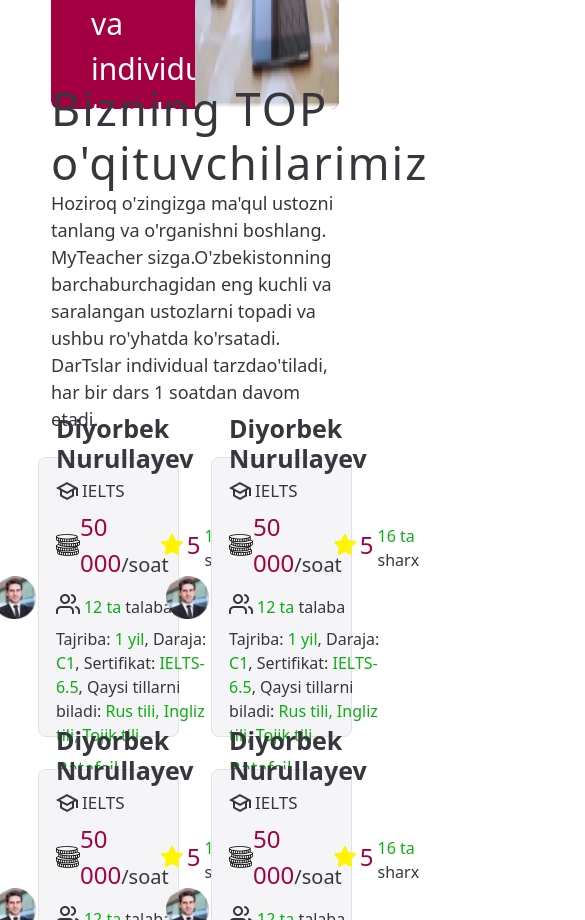
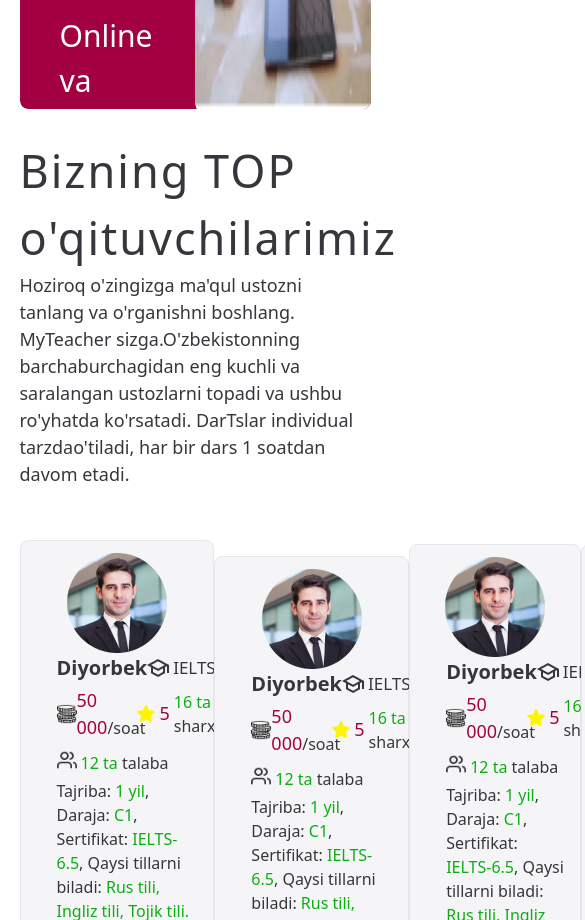
Before and after one commit to diyorbeknurillayev/myteache, a React (Create React App) app: page / in a window 390 px wide. Shown: the part 1080-2000 px from the top of the page, 585 px wide, since content can reach past the window. Built offline with nearby package versions, Linux system fonts and the light colour scheme.

Commit message:
sunnat aka bo't

```diff
--- a/public/index.html
+++ b/public/index.html
@@ -23,8 +23,6 @@
       Learn how to configure a non-root public URL by running `npm run build`.
     -->
   <title>My Teachme</title>
-  <link href="https://cdn.jsdelivr.net/npm/bootstrap@5.0.2/dist/css/bootstrap.min.css" rel="stylesheet"
-    integrity="sha384-EVSTQN3/azprG1Anm3QDgpJLIm9Nao0Yz1ztcQTwFspd3yD65VohhpuuCOmLASjC" crossorigin="anonymous">
   <!-- Yandex.Metrika counter -->
   <script type="text/javascript">
     (function (m, e, t, r, i, k, a) {
@@ -60,9 +58,6 @@
       To begin the development, run `npm start` or `yarn start`.
       To create a production bundle, use `npm run build` or `yarn build`.
     -->
-  <script src="https://cdn.jsdelivr.net/npm/bootstrap@5.0.2/dist/js/bootstrap.bundle.min.js"
-    integrity="sha384-MrcW6ZMFYlzcLA8Nl+NtUVF0sA7MsXsP1UyJoMp4YLEuNSfAP+JcXn/tWtIaxVXM"
-    crossorigin="anonymous"></script>
 </body>
 
 </html>
--- a/src/App.js
+++ b/src/App.js
@@ -1,4 +1,4 @@
-import React from 'react'
+import React, { useState } from 'react'
 import Header from './components/Header'
 import Footer from './components/Footer'
 import Home from './pages/Home'
@@ -8,9 +8,10 @@ import Comments from './pages/Comments'
 import { Route, Routes } from 'react-router-dom'
 
 function App() {
+  const [state, setState] = useState(true)
   return (
-    <>
-      <Header />
+    <div className={`${state ? 'blablabla' : 'bla_2'}`}>
+      <Header state={state} setState={setState} />
 
       <Routes>
         <Route path='/' element={<Home />} />
@@ -18,7 +19,7 @@ function App() {
         <Route path='/blog' element={<Blog />} />
         <Route path='/comments' element={<Comments />} />
       </Routes>
-    </>
+    </div>
   );
 }
 
--- a/src/components/Header.jsx
+++ b/src/components/Header.jsx
@@ -2,23 +2,29 @@ import React, { useState } from 'react'
 import { Link } from 'react-router-dom'
 import logo from './Logo 1.png'
 import { MdOutlineLanguage } from 'react-icons/md'
-import { AiOutlineDown } from 'react-icons/ai'
+import { AiOutlineDown, AiOutlineBars } from 'react-icons/ai'
+import { FaTimes } from 'react-icons/fa'
 
-const Header = () => {
+const Header = ({ state, setState }) => {
+  const [show, setShow] = useState(true)
+  function show_2() {
+    setShow(!show)
+    setState(!state)
+  }
 
   return (
-    <header className='bg-white py-2 z-50 fixed w-full top-0'>
+    <header className={`${show ? 'blabla' : 'bla_2'} bg-white py-1 h-[76px] flex items-center z-[59] fixed w-full top-0`}>
       <div className="container flex items-center justify-between">
-        <Link to='/'><img className='w-[185px] h-[56px]' src={logo} alt="logo" /></Link>
+        <Link to='/'><img className='w-[170px]' src={logo} alt="logo" /></Link>
 
         <div className='flex items-center h-[72px]'>
-          <ul className='flex items-center h-[72px]'>
+          <ul className='md:flex hidden items-center h-[72px]'>
             <li className='mx-[18px] h-[72px] items-center flex'><Link className='text-[19px] flex items-center transition-all duration-[300ms] hover:text-[#A30041] border-top-a text-[#37363C] font-[500]' to='/'>Asosiy</Link></li>
             <li className='mx-[18px] h-[72px] items-center flex'><Link className='text-[19px] flex items-center transition-all duration-[300ms] hover:text-[#A30041] border-top-a text-[#37363C] font-[500]' to='/about'>Biz Haqimizda</Link></li>
             <li className='mx-[18px] h-[72px] items-center flex'><Link className='text-[19px] flex items-center transition-all duration-[300ms] hover:text-[#A30041] border-top-a text-[#37363C] font-[500]' to='/blog'>Blog</Link></li>
             <li className='mx-[18px] h-[72px] items-center flex'><Link className='text-[19px] flex items-center transition-all duration-[300ms] hover:text-[#A30041] border-top-a text-[#37363C] font-[500]' to='/comments'>Fikrlar</Link></li>
           </ul>
-          <div className='flex items-center'>
+          <div className='hidden md:flex items-center'>
             <Link to='/'>
               <button className='hover:bg-white hover:text-[#A30041] hover:border-bla transition-all duration-[300ms] border-bla-2 mx-[18px] w-[150px] flex-row flex h-[42px] font-bold text-[17px] rounded-[4px] py-2 px-4 bg-[#A30041] text-white items-center justify-center'>Registratsiya</button>
             </Link>
@@ -26,10 +32,33 @@ const Header = () => {
               <button className='hover:bg-[#A30041] hover:text-white transition-all duration-[300ms] mx-[18px] w-[77px] h-[42px] text-[17px] font-bold rounded-[4px] border-bla'>Kirish</button>
             </Link>
           </div>
-          <div className='flex items-center mx-[18px] space-x-1 cursor-pointer'>
+          <div className='md:flex hidden items-center mx-[18px] space-x-1 cursor-pointer'>
             <MdOutlineLanguage className='text-[28px] text-[#a30041]' />
             <p className='text-[18px]'>O'zbekcha</p>
             <AiOutlineDown className='text-[21px] text-[#a30041]' />
+          </div>
+          <div className='inline-block md:hidden cursor-pointer'>
+            <AiOutlineBars onClick={show_2} className='text-[30px] cursor-pointer' />
+          </div>
+        </div>
+      </div>
+      <div className={`${show ? 'div-header' : 'header-div'} transition-all duration-300 left-0 top-0 absolute w-[280px] h-[100vh] bg-[#A30041] z-[70]`}>
+        <div className='flex items-center justify-between w-full bg-white px-4 py-3 top-0 left-0'>
+          <img src={logo} className='w-[150px]' alt="" />
+          <FaTimes className='text-[22px] text-[#A30041] cursor-pointer' onClick={show_2} />
+        </div>
+        <div className="py-3 px-4">
+          <ul>
+            <li className='border-b border-[#ece4e58f] items-center flex'><Link className='px-3 py-2 text-[19px] flex items-center transition-all duration-[300ms] hover:tetx-[#37363c] text-[#fff] font-[500]' to='/'>Asosiy</Link></li>
+            <li className='border-b border-[#ece4e58f] items-center flex'><Link className='px-3 py-2 text-[19px] flex items-center transition-all duration-[300ms] hover:tetx-[#37363c] text-[#fff] font-[500]' to='/blog'>Blog</Link></li>
+            <li className='border-b border-[#ece4e58f] items-center flex'><Link className='px-3 py-2 text-[19px] flex items-center transition-all duration-[300ms] hover:tetx-[#37363c] text-[#fff] font-[500]' to='/comments'>Fikrlar</Link></li>
+            <li className='border-b border-[#ece4e58f] items-center flex'><Link className='px-3 py-2 text-[19px] flex items-center transition-all duration-[300ms] hover:tetx-[#37363c] text-[#fff] font-[500]' to='/comments'>Registratsiya</Link></li>
+            <li className='border-b border-[#ece4e58f] items-center flex'><Link className='px-3 py-2 text-[19px] flex items-center transition-all duration-[300ms] hover:tetx-[#37363c] text-[#fff] font-[500]' to='/comments'>Kirish</Link></li>
+          </ul>
+          <div className='flex items-center space-x-1 cursor-pointer'>
+            <MdOutlineLanguage className='text-[28px] text-[#fff]' />
+            <p className='text-[18px] text-white'>O'zbekcha</p>
+            <AiOutlineDown className='text-[21px] text-[#fff]' />
           </div>
         </div>
       </div>
--- a/src/index.css
+++ b/src/index.css
@@ -4,7 +4,7 @@
 
 @layer components {
   .container {
-    @apply mx-auto w-[80%]
+    @apply mx-auto w-[90%] md:w-[85%] lg:w-[w-80%]
   }
 
   * {
@@ -13,6 +13,29 @@
 
   .swiper {
     overflow-x: hidden !important;
+  }
+
+  .bla_2 {
+    position: relative;
+  }
+
+  .bla_2::before {
+    content: '';
+    position: absolute;
+    width: 100%;
+    height: 100%;
+    background-color: rgba(0, 0, 0, 0.4);
+    top: 0;
+    left: 0;
+    z-index: 20;
+  }
+
+  .div-header {
+    transform: translatex(-400px);
+  }
+
+  .header-div {
+    transform: translateX(0px);
   }
 
   .swiper-horizontal>.swiper-pagination-bullets,
--- a/src/pages/Home.jsx
+++ b/src/pages/Home.jsx
@@ -99,29 +99,30 @@ const Home = () => {
           <p className='mb-6 font-[400] text-[#37363c] text-[18px]'>Hoziroq o'zingizga ma'qul ustozni tanlang va o'rganishni boshlang.  MyTeacher sizga.O'zbekistonning barchaburchagidan eng kuchli va saralangan
             ustozlarni topadi va ushbu ro'yhatda ko'rsatadi. DarTslar individual tarzdao'tiladi, har bir dars 1 soatdan davom etadi.</p>
 
-          <div className='space-y-8 row'>
-            <div className='space-x-8 flex items-center justify-center w-full'>
-              <div className='px-5 py-7 w-[49%] flex items-center justify-center space-x-5 h-[280px] bg-[#F5F5F7] rounded-[8px] border border-[rgba(55, 54, 60, 0.1)]'>
-                <img src={avatar} alt="" />
-                <div className='space-y-2'>
-                  <h3 className='font-bold text-[#37363C] text-[25px]'>Diyorbek Nurullayev</h3>
+          <div className='space-y-8 flex-row items-center justify-between flex'>
+            <div className='px-4 py-3 md:px-5 md:py-7 w-[600px] md:flex md:items-center md:justify-center space-x-5 h-max bg-[#F5F5F7] rounded-[8px] border border-[rgba(55, 54, 60, 0.1)]'>
+              <img src={avatar} className='w-[100px] h-[100px] md:w-[200px] md:h-[200px] mx-auto md:mx-0' alt="" />
+              <div className='space-y-1'>
+                <div className="flex items-center justify-between">
+                  <h3 className='font-bold text-[#37363C] md:text-[26px] text-[20px]'>Diyorbek</h3>
                   <div className='flex items-center'>
                     <img src={vector} alt="" />
                     <h4 className='ml-1 font-medium text-[#37363C] text-[17px]'>IELTS</h4>
                   </div>
-                  <div className='space-x-4 flex items-center'>
+                </div>
+                <div className='space-x-3 flex items-center'>
                   <div className='flex items-center'>
-                      <img src={coins} alt="" />
-                      <p className='text-[#37363C] text-[20px]'><span className='text-[#A30041] font-medium text-[24px]'>50 000</span>/soat</p>
+                    <img src={coins} className='w-[20px] h-[20px] md:w-[24px] md:h-[24px]' alt="" />
+                    <p className='text-[#37363C] text-[16px]'><span className='text-[#A30041] font-medium text-[18px]'>50 000</span>/soat</p>
                   </div>
                   <div className='flex space-x-1 items-center'>
-                      <img src={star} alt="" />
-                      <p className='font-medium text-[24px] text-[#A30041]'>5</p>
-                      <p className='text-[#37363C] text-[16px] mt-[5.5px]'><span className='text-[#0DAD13]'>16 ta</span> sharx</p>
+                    <img src={star} className='w-[18px] h-[18px] md:w-[22px] md:h-[22px]' alt="" />
+                    <p className='font-medium text-[18px] text-[#A30041]'>5</p>
+                    <p className='text-[#37363C] text-[16px]'><span className='text-[#0DAD13]'>16 ta</span> sharx</p>
                   </div>
                 </div>
                 <div className='flex items-center space-x-1'>
-                    <img src={users} alt="" />
+                  <img src={users} className='md:w-6 md:h-6 w-5 h-5' alt="" />
                   <p className='text-[#37363C] mt-[6px] tetx-[16px]'><span className='text-[#0DAD13]'>12 ta</span> talaba</p>
                 </div>
                 <p className='text-[16px] text-[#37363C]'>
@@ -133,27 +134,29 @@ const Home = () => {
                 </div>
               </div>
             </div>
-              <div className='px-5 py-7 w-[49%] flex items-center justify-center space-x-5 h-[280px] bg-[#F5F5F7] rounded-[8px] border border-[rgba(55, 54, 60, 0.1)]'>
-                <img src={avatar} alt="" />
-                <div className='space-y-2'>
-                  <h3 className='font-bold text-[#37363C] text-[25px]'>Diyorbek Nurullayev</h3>
+            <div className='px-4 py-3 md:px-5 md:py-7 w-[600px] md:flex md:items-center md:justify-center space-x-5 h-max bg-[#F5F5F7] rounded-[8px] border border-[rgba(55, 54, 60, 0.1)]'>
+              <img src={avatar} className='w-[100px] h-[100px] md:w-[200px] md:h-[200px] mx-auto md:mx-0' alt="" />
+              <div className='space-y-1'>
+                <div className="flex items-center justify-between">
+                  <h3 className='font-bold text-[#37363C] text-[20px]'>Diyorbek</h3>
                   <div className='flex items-center'>
                     <img src={vector} alt="" />
                     <h4 className='ml-1 font-medium text-[#37363C] text-[17px]'>IELTS</h4>
                   </div>
-                  <div className='space-x-4 flex items-center'>
+                </div>
+                <div className='space-x-3 flex items-center'>
                   <div className='flex items-center'>
-                      <img src={coins} alt="" />
-                      <p className='text-[#37363C] text-[20px]'><span className='text-[#A30041] font-medium text-[24px]'>50 000</span>/soat</p>
+                    <img src={coins} className='w-[20px] h-[20px] md:w-[24px] md:h-[24px]' alt="" />
+                    <p className='text-[#37363C] text-[16px]'><span className='text-[#A30041] font-medium text-[18px]'>50 000</span>/soat</p>
                   </div>
                   <div className='flex space-x-1 items-center'>
-                      <img src={star} alt="" />
-                      <p className='font-medium text-[24px] text-[#A30041]'>5</p>
-                      <p className='text-[#37363C] text-[16px] mt-[5.5px]'><span className='text-[#0DAD13]'>16 ta</span> sharx</p>
+                    <img src={star} className='w-[18px] h-[18px] md:w-[22px] md:h-[22px]' alt="" />
+                    <p className='font-medium text-[18px] text-[#A30041]'>5</p>
+                    <p className='text-[#37363C] text-[16px]'><span className='text-[#0DAD13]'>16 ta</span> sharx</p>
                   </div>
                 </div>
                 <div className='flex items-center space-x-1'>
-                    <img src={users} alt="" />
+                  <img src={users} className='md:w-6 md:h-6 w-5 h-5' alt="" />
                   <p className='text-[#37363C] mt-[6px] tetx-[16px]'><span className='text-[#0DAD13]'>12 ta</span> talaba</p>
                 </div>
                 <p className='text-[16px] text-[#37363C]'>
@@ -165,29 +168,29 @@ const Home = () => {
                 </div>
               </div>
             </div>
-            </div>
-            <div className='space-x-8 flex items-center justify-center w-full'>
-              <div className='px-5 py-7 w-[49%] flex items-center justify-center space-x-5 h-[280px] bg-[#F5F5F7] rounded-[8px] border border-[rgba(55, 54, 60, 0.1)]'>
-                <img src={avatar} alt="" />
-                <div className='space-y-2'>
-                  <h3 className='font-bold text-[#37363C] text-[25px]'>Diyorbek Nurullayev</h3>
+            <div className='px-4 py-3 md:px-5 md:py-7 w-[49%] md:flex md:items-center md:justify-center space-x-5 h-max bg-[#F5F5F7] rounded-[8px] border border-[rgba(55, 54, 60, 0.1)]'>
+              <img src={avatar} className='w-[100px] h-[100px] md:w-[200px] md:h-[200px] mx-auto md:mx-0' alt="" />
+              <div className='space-y-1'>
+                <div className="flex items-center justify-between">
+                  <h3 className='font-bold text-[#37363C] text-[20px]'>Diyorbek</h3>
                   <div className='flex items-center'>
                     <img src={vector} alt="" />
                     <h4 className='ml-1 font-medium text-[#37363C] text-[17px]'>IELTS</h4>
                   </div>
-                  <div className='space-x-4 flex items-center'>
+                </div>
+                <div className='space-x-3 flex items-center'>
                   <div className='flex items-center'>
-                      <img src={coins} alt="" />
-                      <p className='text-[#37363C] text-[20px]'><span className='text-[#A30041] font-medium text-[24px]'>50 000</span>/soat</p>
+                    <img src={coins} className='w-[20px] h-[20px] md:w-[24px] md:h-[24px]' alt="" />
+                    <p className='text-[#37363C] text-[16px]'><span className='text-[#A30041] font-medium text-[18px]'>50 000</span>/soat</p>
                   </div>
                   <div className='flex space-x-1 items-center'>
-                      <img src={star} alt="" />
-                      <p className='font-medium text-[24px] text-[#A30041]'>5</p>
-                      <p className='text-[#37363C] text-[16px] mt-[5.5px]'><span className='text-[#0DAD13]'>16 ta</span> sharx</p>
+                    <img src={star} className='w-[18px] h-[18px] md:w-[22px] md:h-[22px]' alt="" />
+                    <p className='font-medium text-[18px] text-[#A30041]'>5</p>
+                    <p className='text-[#37363C] text-[16px]'><span className='text-[#0DAD13]'>16 ta</span> sharx</p>
                   </div>
                 </div>
                 <div className='flex items-center space-x-1'>
-                    <img src={users} alt="" />
+                  <img src={users} className='md:w-6 md:h-6 w-5 h-5' alt="" />
                   <p className='text-[#37363C] mt-[6px] tetx-[16px]'><span className='text-[#0DAD13]'>12 ta</span> talaba</p>
                 </div>
                 <p className='text-[16px] text-[#37363C]'>
@@ -199,27 +202,29 @@ const Home = () => {
                 </div>
               </div>
             </div>
-              <div className='px-5 py-7 w-[49%] flex items-center justify-center space-x-5 h-[280px] bg-[#F5F5F7] rounded-[8px] border border-[rgba(55, 54, 60, 0.1)]'>
-                <img src={avatar} alt="" />
-                <div className='space-y-2'>
-                  <h3 className='font-bold text-[#37363C] text-[25px]'>Diyorbek Nurullayev</h3>
+            <div className='px-4 py-3 md:px-5 md:py-7 w-[49%] md:flex md:items-center md:justify-center space-x-5 h-max bg-[#F5F5F7] rounded-[8px] border border-[rgba(55, 54, 60, 0.1)]'>
+              <img src={avatar} className='w-[100px] h-[100px] md:w-[200px] md:h-[200px] mx-auto md:mx-0' alt="" />
+              <div className='space-y-1'>
+                <div className="flex items-center justify-between">
+                  <h3 className='font-bold text-[#37363C] text-[20px]'>Diyorbek</h3>
                   <div className='flex items-center'>
                     <img src={vector} alt="" />
                     <h4 className='ml-1 font-medium text-[#37363C] text-[17px]'>IELTS</h4>
                   </div>
-                  <div className='space-x-4 flex items-center'>
+                </div>
+                <div className='space-x-3 flex items-center'>
                   <div className='flex items-center'>
-                      <img src={coins} alt="" />
-                      <p className='text-[#37363C] text-[20px]'><span className='text-[#A30041] font-medium text-[24px]'>50 000</span>/soat</p>
+                    <img src={coins} className='w-[20px] h-[20px] md:w-[24px] md:h-[24px]' alt="" />
+                    <p className='text-[#37363C] text-[16px]'><span className='text-[#A30041] font-medium text-[18px]'>50 000</span>/soat</p>
                   </div>
                   <div className='flex space-x-1 items-center'>
-                      <img src={star} alt="" />
-                      <p className='font-medium text-[24px] text-[#A30041]'>5</p>
-                      <p className='text-[#37363C] text-[16px] mt-[5.5px]'><span className='text-[#0DAD13]'>16 ta</span> sharx</p>
+                    <img src={star} className='w-[18px] h-[18px] md:w-[22px] md:h-[22px]' alt="" />
+                    <p className='font-medium text-[18px] text-[#A30041]'>5</p>
+                    <p className='text-[#37363C] text-[16px]'><span className='text-[#0DAD13]'>16 ta</span> sharx</p>
                   </div>
                 </div>
                 <div className='flex items-center space-x-1'>
-                    <img src={users} alt="" />
+                  <img src={users} className='md:w-6 md:h-6 w-5 h-5' alt="" />
                   <p className='text-[#37363C] mt-[6px] tetx-[16px]'><span className='text-[#0DAD13]'>12 ta</span> talaba</p>
                 </div>
                 <p className='text-[16px] text-[#37363C]'>
@@ -228,7 +233,6 @@ const Home = () => {
                 </p>
                 <div className='mt-2'>
                   <Link href='/' className='text-[18px] text-[#0DAD13]'>Batafsil</Link>
-                  </div>
                 </div>
               </div>
             </div>
```
Lines whose indentation alone changed are shown as unchanged.
